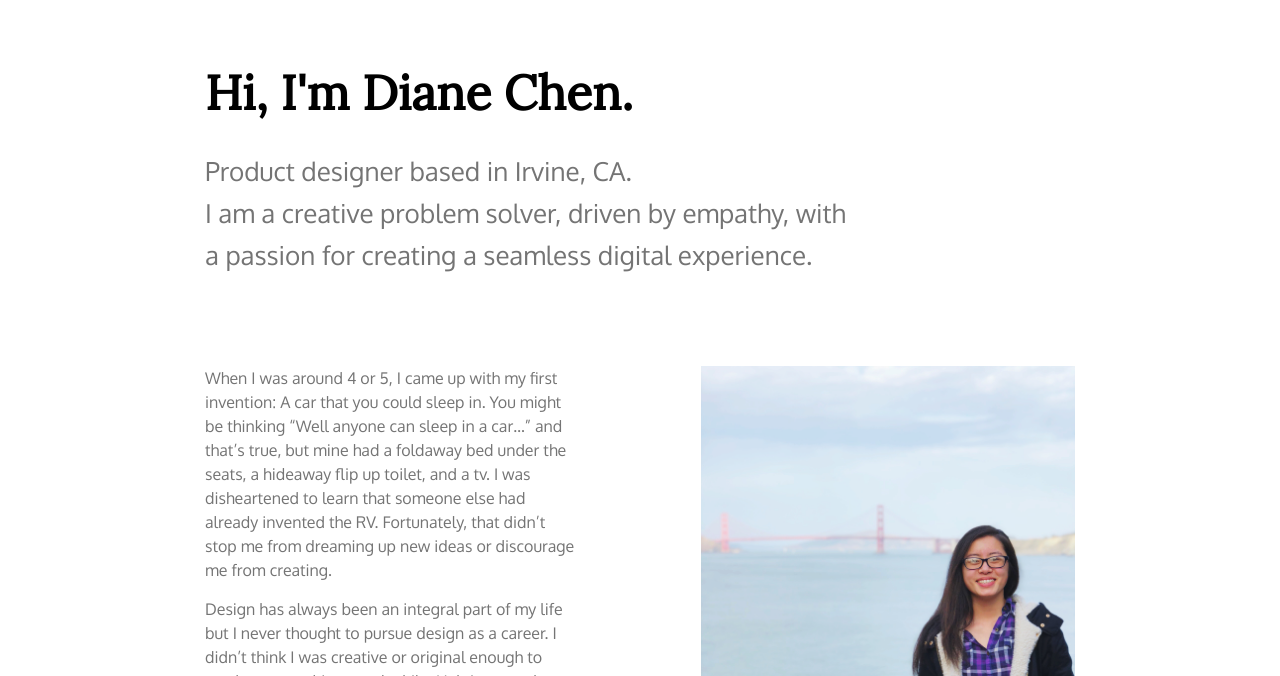
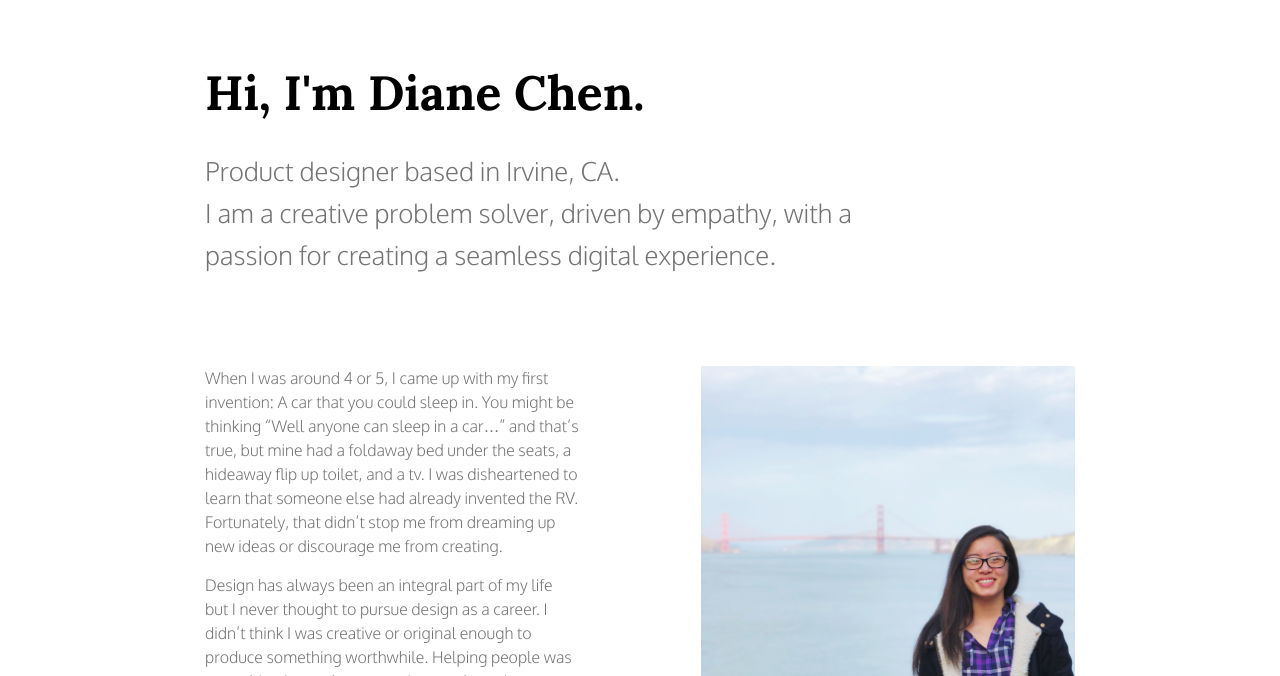
Before and after one commit to dianechen114/dianechen114.github.io, a plain HTML site: page about.html in a window 1280 px wide. Shown: the part 124-800 px from the top of the page. Drawn offline with Linux system fonts and the light colour scheme.

Commit message:
add multiple font weight options to head

```diff
--- a/about.html
+++ b/about.html
@@ -8,7 +8,7 @@
   <!-- Custom Styles -->
   <link rel="stylesheet" href="css/reset.css">
   <link rel="stylesheet" href="css/style.css">
-  <link href="https://fonts.googleapis.com/css?family=Lora|Oxygen" rel="stylesheet">
+  <link href="https://fonts.googleapis.com/css?family=Lora:400,500,600,700|Oxygen:300,400,500,600,700" rel="stylesheet">
   <link rel="icon" type="image/png" href="images/Logo.png" />
   <link rel="icon" type="image/png" href="https://dianechen.design/images/Logo.png" />
 </head>
--- a/css/style.css
+++ b/css/style.css
@@ -79,7 +79,7 @@
       /* HOME PAGE & ABOUT - Short Bio */
       h1 {
         color: #000000;
-        font-family: Lora;
+        font-family: Lora, serif;
         font-weight: bold;
         font-size: 2.6rem;
         margin-bottom: 1rem;
```
Also changed, not shown: index.html (+1 -1 lines), project1.html (+1 -1 lines), project2.html (+1 -1 lines), project3.html (+1 -1 lines), project4.html (+1 -1 lines).
